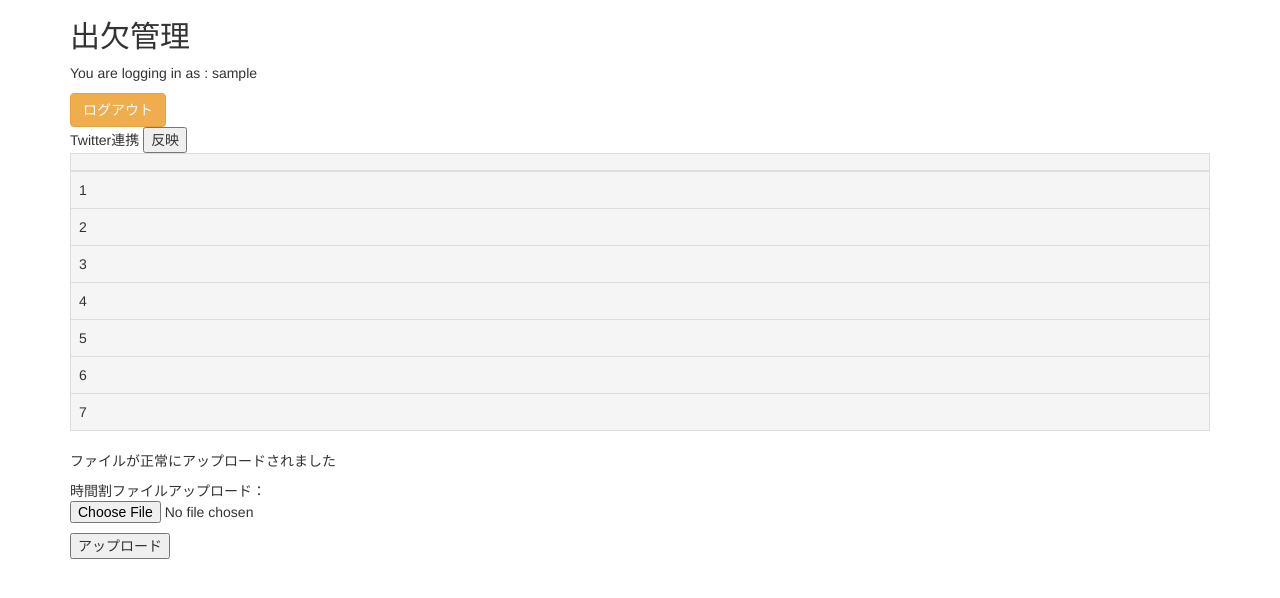
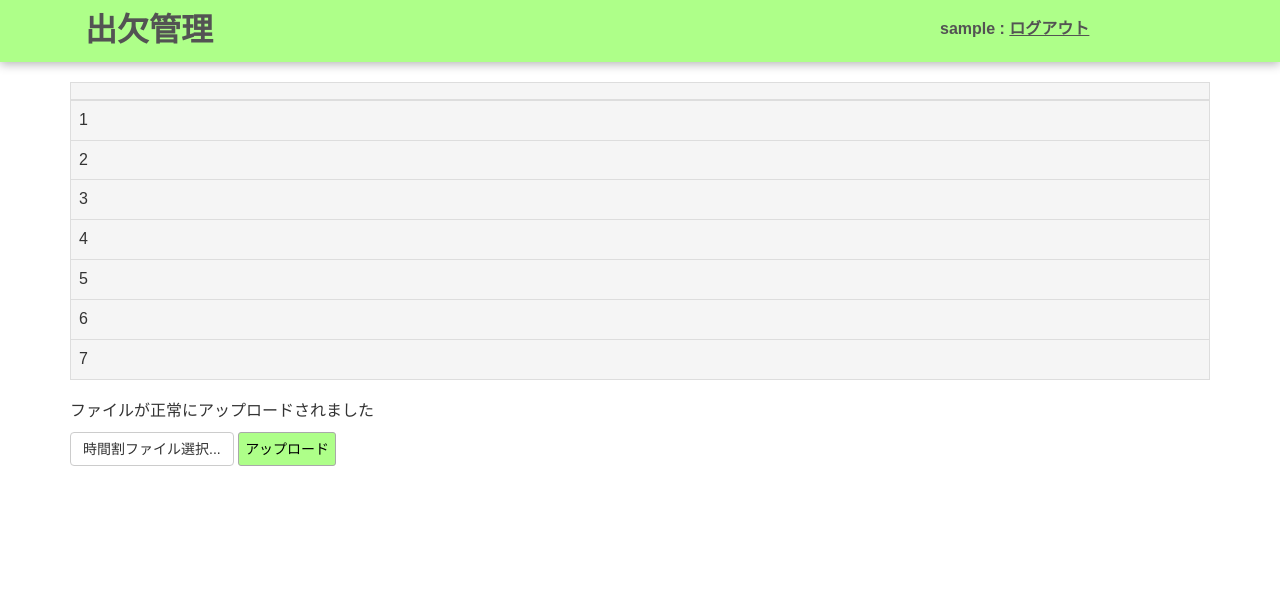
Before and after one commit to riku179/AbsenceManager, a Django app: a page that uses templates/base.html in a window 1280 px wide. Shown: the top 598 px of the page. Run offline with Django 3.2, Linux system fonts and the light colour scheme; the visitor is signed in with stand-in values (Sample User, id 1); parts of the project's set-up code (start-up, migrations or seed data) failed here and were passed over; some libraries are stand-ins or nearby versions.

Commit message:
Improve UI #5

```diff
--- a/static/table/style.css
+++ b/static/table/style.css
@@ -1,4 +1,50 @@
+body {
+  font-size: 16px;
+  font-family: Arial, sans-serif;
+}
+
+#header_back {
+  background: #AEFF89;
+  padding: 8px;
+  margin-bottom: 20px;
+  box-shadow: 0 2px 10px rgba(0, 0, 0, 0.3);
+}
+
+#header {
+}
+
+#header_title {
+  font-size: 2em;
+  font-weight: bold;
+  color: #535353;
+}
+
+#username {
+  font-weight: bold;
+  float: right;
+  margin-top: 10px;
+  color: #535353;
+}
+
+#logout_link {
+  text-decoration: underline;
+  color: #535353;
+}
+
 .cell:hover {
-  background: #BDE8FF;
+  background: #D3FFBA;
   cursor: pointer;
 }
+
+input#upload_btn {
+  color: black;
+  background: #AEFF89;
+  border-color: darkgray;
+  padding: 6px;
+  border-radius: 3px;
+}
+
+input#upload_btn:hover {
+  background: #8BD56B;
+  cursor: pointer;
+}
--- a/templates/base.html
+++ b/templates/base.html
@@ -19,9 +19,7 @@
   <body>
     {% block content %}
     {% endblock content %}
-    <!-- jQuery (necessary for Bootstrap's JavaScript plugins) -->
     <script src="{% static 'js/jquery-1.12.0.min.js' %}"></script>
-    <!-- Include all compiled plugins (below), or include individual files as needed -->
     <script src="{% static 'js/bootstrap.min.js' %}"></script>
   </body>
 </html>
--- a/templates/table/index.html
+++ b/templates/table/index.html
@@ -6,20 +6,18 @@
 
 {% block extrahead %}
   <script type="text/javascript" src="{% static "table/script.js" %}"></script>
-  <link rel="stylesheet" href="http://fonts.googleapis.com/earlyaccess/notosansjp.css">
   <link type="text/css" rel="stylesheet" href="{% static "table/style.css" %}">
 {% endblock extrahead %}
 
 {% block content %}
+  <div id="header_back">
+    <div id="header" class="container">
+      <span id="header_title" class="col-md-9" >出欠管理</span>
+      <span id="username" class="col-md-3">{% user_display user %} : <a id="logout_link" href="accounts/logout">ログアウト</a></span>
+    </div>
+  </div>
+
   <div class="container">
-    <h2>出欠管理</h2>
-    <p>You are logging in as : {% user_display user %}</p>
-    <input class="btn btn-warning" type="button" value="ログアウト" onclick="location.href='/accounts/logout'">
-    <form enctype="multipart/form-data" method="POST" action="{% url 'table.views.index' %}" >{% csrf_token %}
-      Twitter連携{{ userprofileform.watch_tl }}
-      <input type="hidden" name="user" value="{{ loggingin_user.id }}">
-      <input type="submit" value="反映">
-    </form>
     <table id="schedule" class="table table-bordered table-responsive sample">
       <thead>
       <tr class="active">
@@ -35,7 +33,7 @@
           <td class="active">{{ forloop.counter }}</td>
           {% for data in row %}
             {% ifnotequal data "" %}
-              <td class="cell" onclick="jumplink('{% url 'table.views.show_detail' data.id %}')">
+              <td class="cell" onclick=location.href="{% url 'table.views.show_detail' data.id %}">
                 <div>
                   <p>{{ data.name }}</p>
                   <p>{{ data.sum_of_attend }} / {{ data.sum_of_classes }}</p>
@@ -50,13 +48,15 @@
       {% endfor %}
       </tbody>
     </table>
-    {% block upload_status %}{% endblock %}
-    <form enctype="multipart/form-data" method="post" action="{% url 'table.views.uploadtable' %}">{% csrf_token %}
-      <p>
-        時間割ファイルアップロード：{{ uploadform.file }}
-      </p>
-      <input type="submit" value="アップロード">
-    </form>
+    <div id="upload_file">
+      {% block upload_status %}{% endblock %}
+      <form enctype="multipart/form-data" method="post" action="{% url 'table.views.uploadtable' %}">{% csrf_token %}
+        <label for="file" class="btn btn-default">
+          時間割ファイル選択...
+          <input type="file" id="file" name="file" style="display: none;">
+        </label>
+        <input type="submit" id="upload_btn" class="btn btn-primary" value="アップロード">
+      </form>
+    </div>
   </div>
-
 {% endblock content %}
```
